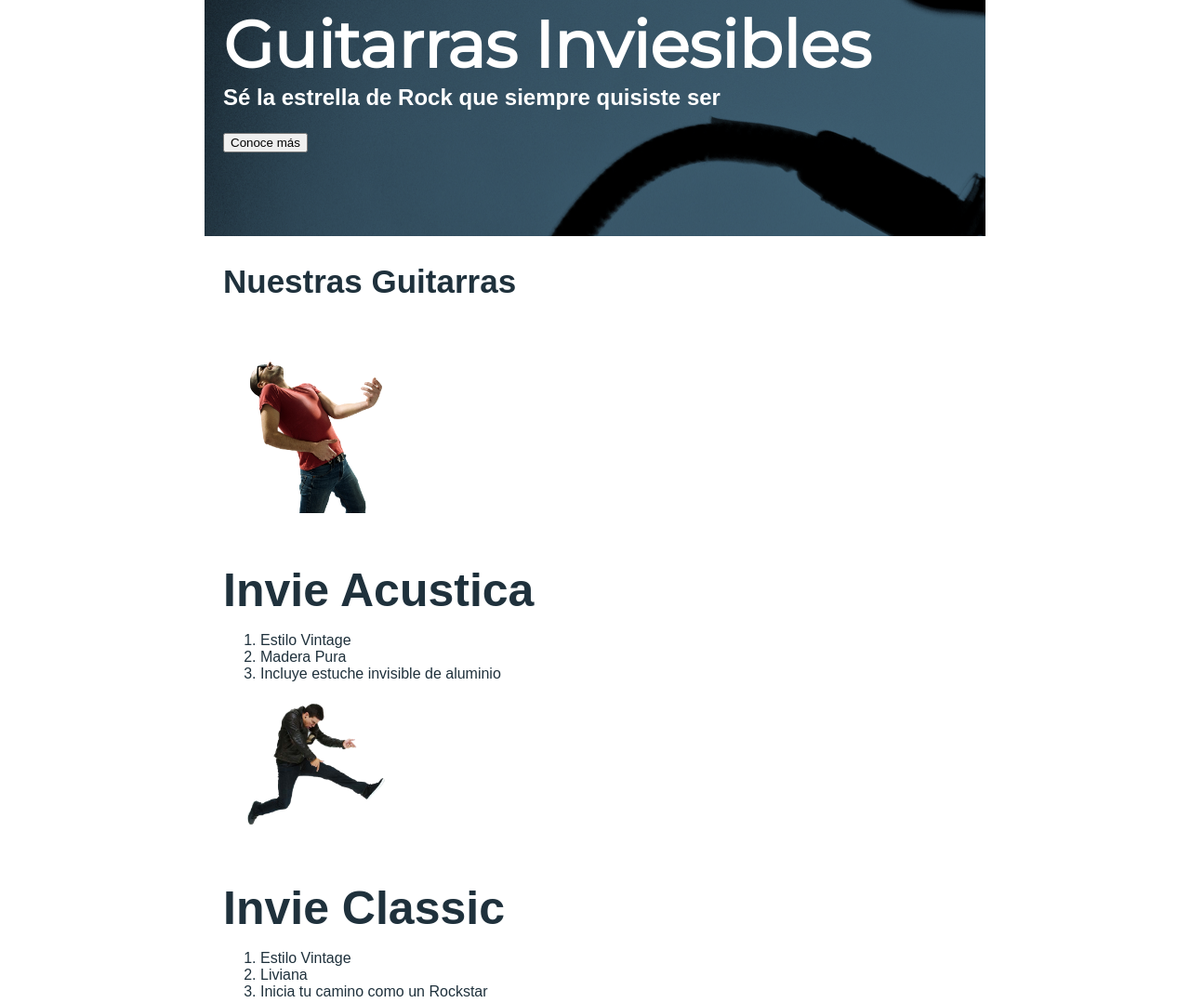
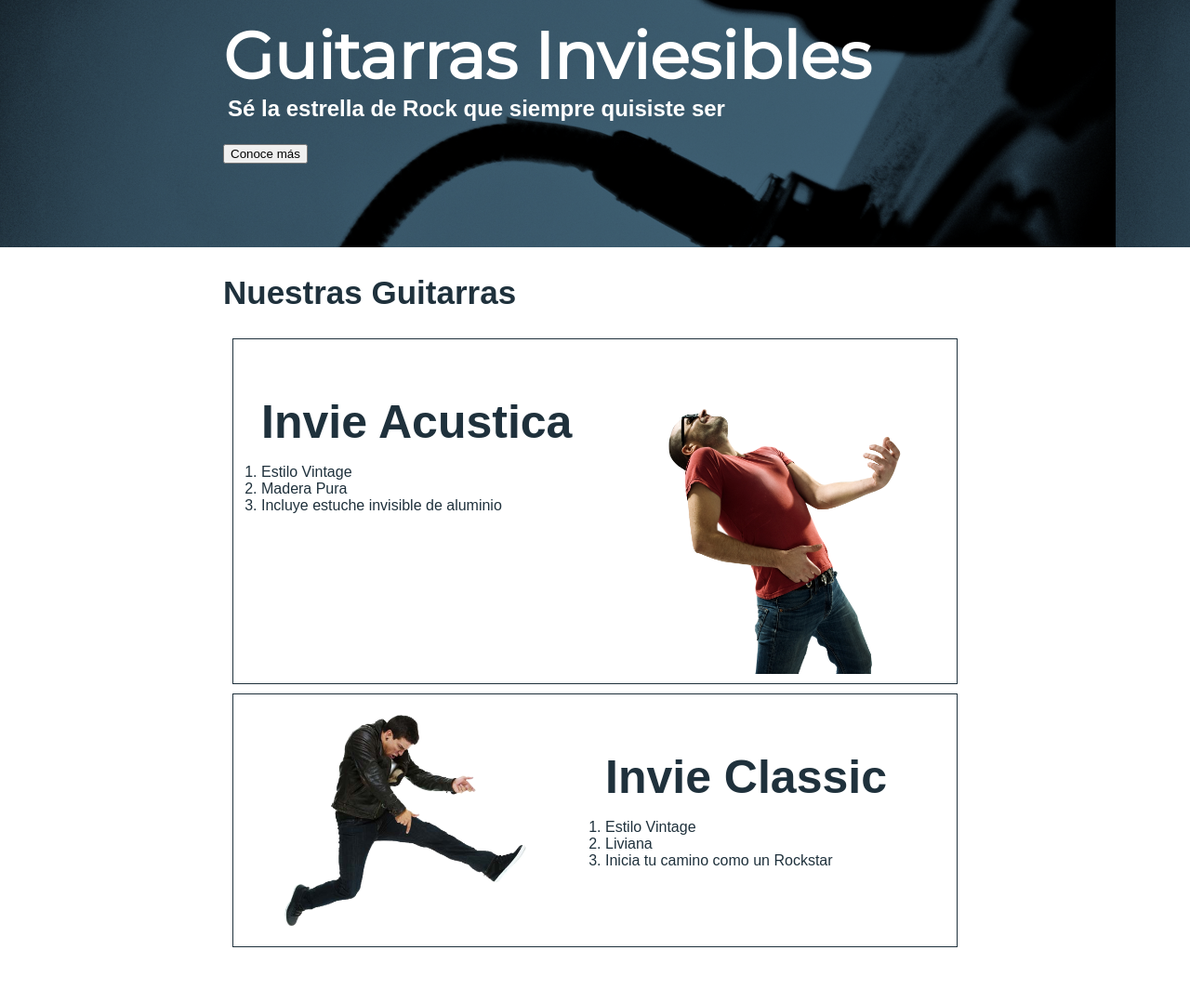
Before and after one commit to manudiazr/invie-proyect, a plain HTML site: page Invie/index.html in a window 1280 px wide. Shown: the part 179-1258 px from the top of the page at 93% size. After the commit the page ends 1208 px from the top, so only its background shows below. Drawn offline with Linux system fonts and the light colour scheme; a web font is replaced by a local one.

Commit message:
se editan las cajas y se hace ajuste a las imagenes de las guitarras

```diff
--- a/Invie/CSS/invie.css
+++ b/Invie/CSS/invie.css
@@ -10,53 +10,80 @@ body{
   margin: 0;
 }
 /* estilo y tamaño de fuentes */
+
+
 .menu{
   font-size: 24px;
 }
 
 .menu li {
   margin-left: 30px;
+}
 
-
-}
 .portada{
   background-image: url("../images/background.png");
   color:white;
   padding: 20px;
-  width: 800px;
-  margin: auto;
-
 
 }
+
+.portada button {
+  margin-bottom: 70px;
+}
+
 .titulo{
   font-size: 70px;
   font-family: 'Montserrat', sans-serif;
+  font-weight: bold;
   margin-bottom: 0;
+  margin-top: 70px;
 
 }
 
-.title-a{
+.title-a {
   font-size: 24px;
   margin-top: 0;
+  margin-left: 5px;
 }
 
-.title-b{
+.title-b {
   font-size: 50px;
   margin-bottom: 0;
 }
-.portada button {
-  margin-bottom: 70px;
-}
-.guitarras{
+.guitarras {
   color:#1F313C;
-  width: 800px;
-  margin: auto;
+
 }
 .guitarras h2 {
   font-size: 35px;
 }
-/* <display> */
+
 .logotipo, .menu, .menu li {
  display: inline-block;
 }
-/* </display> */
+.contenedor {
+  width: 800px;
+  margin: auto;
+}
+.guitarra{
+  overflow: hidden;
+  border: 1px solid #1F313C;
+  margin: 10px;
+  padding: 10px
+}
+.guitarra ol{
+  padding: 0;
+}
+.derecha {
+  float: right;
+}
+.izquierda {
+  float: left;
+}
+.contenedor-guitarra-a {
+  padding-left: 20px;
+}
+.contenedor-guitarra-b {
+  margin-left: 370px;
+  padding-left: 20px;
+}
--- a/Invie/index.html
+++ b/Invie/index.html
@@ -8,7 +8,7 @@
 
   </head>
   <body>
-    <header id="header" class="header">  <!-- header -->
+    <header id="header" class="header contenedor">  <!-- header -->
       <figure class="logotipo">   <!-- logotipo -->
         <img src="images/invie.png"width="186" height="60" alt="Invie logotipo">
       </figure>
@@ -27,29 +27,36 @@
       </nav>
     </header>
     <section id="portada" class="portada"> <!-- Portada -->
+      <div class="contenedor">
         <h1  class="titulo"> Guitarras Inviesibles </h1><!-- Titulo -->
         <h3 class="title-a"> Sé la estrella de Rock que siempre quisiste ser</h3> <!-- Resumen -->
         <button class="boton">Conoce más</button><!-- Boton -->
+      </div>
     </section>
-    <section id="guitarras" class="guitarras"> <!-- Guitarras -->
+    <section id="guitarras" class="guitarras contenedor"> <!-- Guitarras -->
       <h2>Nuestras Guitarras</h2><!-- Titulo -->
         <article class="guitarra"> <!-- Guitarra 1 -->
-          <img src="images/invie-acustica.png" alt="Invie Acustica" width="200">
+          <img class="derecha" src="images/invie-acustica.png" alt="Invie Acustica" width="350">
+
+          <div class="contenedor-guitarra-a">
             <h3 class="title-b">Invie Acustica</h3>
             <ol>
             <li>Estilo Vintage</li>
             <li>Madera Pura</li>
             <li>Incluye estuche invisible de aluminio</li>
             </ol>
+          </div>
         </article>
         <article class="guitarra"> <!-- Guitarra 2 -->
-          <img src="images/invie-classic.png" alt="Guitarra clasica" width="200">
+          <img class="izquierda" src="images/invie-classic.png" alt="Guitarra clasica" width="350">
+          <div class="contenedor-guitarra-b">
           <h3 class="title-b">Invie Classic </h3>
             <ol>
               <li>Estilo Vintage</li>
               <li>Liviana</li>
               <li>Inicia tu camino como un Rockstar</li>
             </ol>
+          </div>
         </article>
 
     </section>
```
Lines whose indentation alone changed are shown as unchanged.
